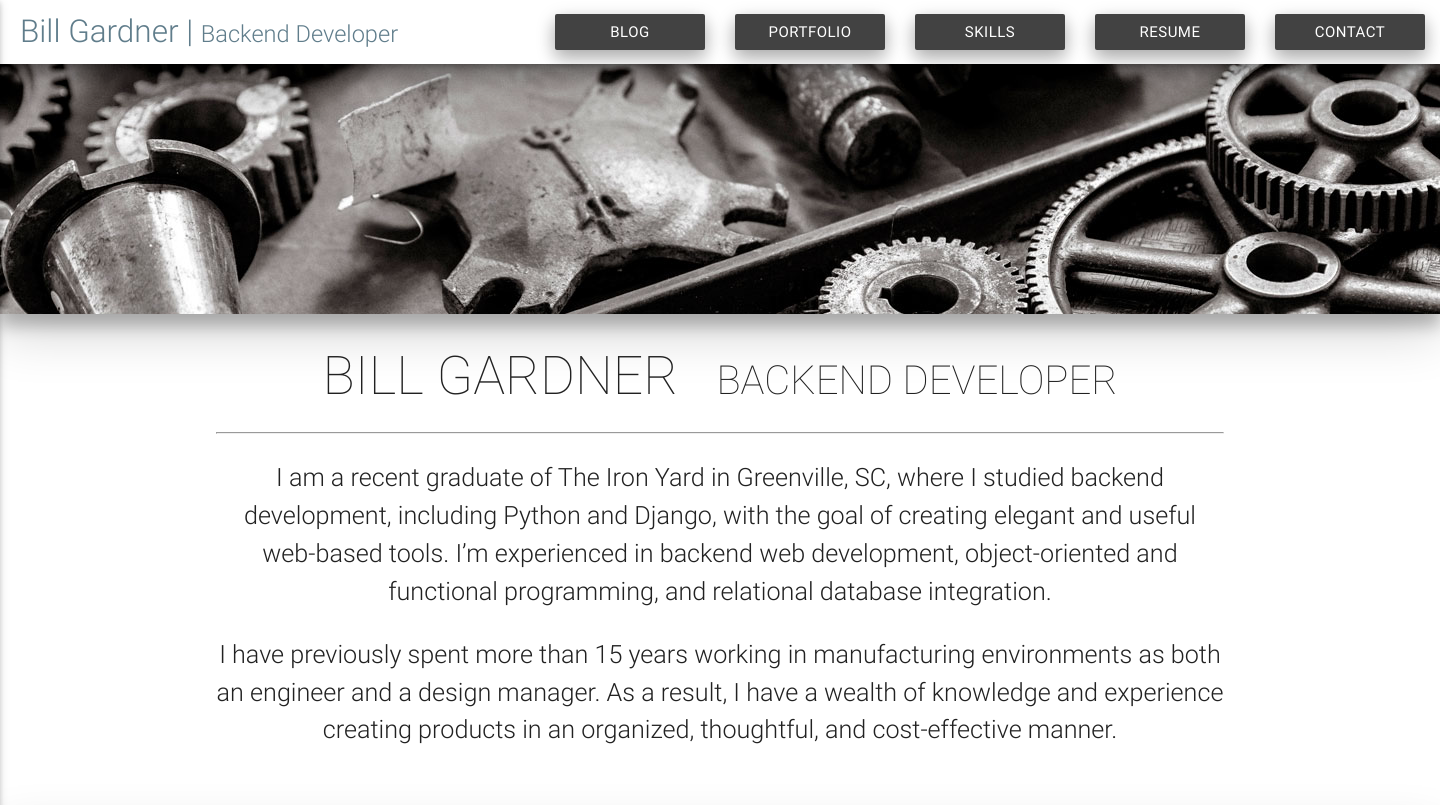
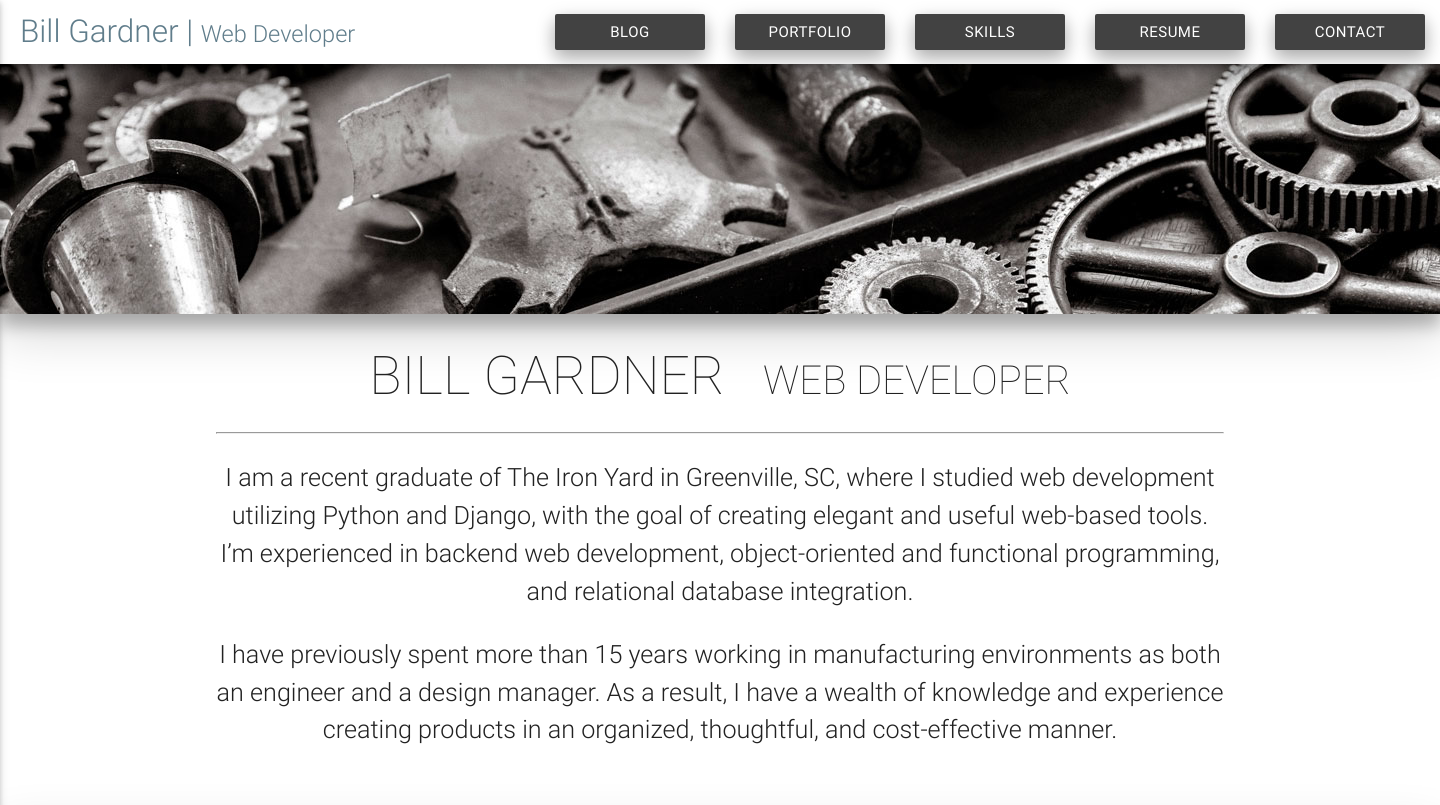
Before and after one commit to williamjohngardner/williamjgardner, a Django app: page / in a window 1440 px wide. Shown: the top 805 px of the page. Run offline with Django 3.2, Linux system fonts and the light colour scheme; some libraries are stand-ins or nearby versions.

```diff
--- a/templates/base.html
+++ b/templates/base.html
@@ -3,7 +3,7 @@
 <html>
   <head>
     <meta charset="utf-8">
-      <title>Bill Gardner | Backend Web Developer</title>
+      <title>Bill Gardner | Web Developer</title>
         <!--Import Google Icon Font-->
         <link href="http://fonts.googleapis.com/icon?family=Material+Icons" rel="stylesheet">
         <!--Import materialize.css-->
@@ -26,7 +26,7 @@
 <div class="navbar-fixed">
   <nav>
     <div class="nav-wrapper white z-depth-3">
-      <a id="logo" href="/" class="brand-logo blue-grey-text text-darken-1-text flow-text hide-on-small-only">Bill Gardner  |  <small>Backend Developer</small></a>
+      <a id="logo" href="/" class="brand-logo blue-grey-text text-darken-1-text flow-text hide-on-small-only">Bill Gardner  |  <small>Web Developer</small></a>
       <a href="#" data-activates="mobile-demo" class="button-collapse"><i class="material-icons blue-grey darken-1">menu</i></a>
         <ul id="buttons" class="right hide-on-med-and-down">
           <li><a id="btn" class="waves-effect grey darken-3 btn z-depth-2" href="http://www.williamjohngardner.com/blog">Blog</a></li>
--- a/templates/index.html
+++ b/templates/index.html
@@ -10,9 +10,9 @@
 {% endblock %}
 {% block about %}
 <div class="container">
-  <h2 class="center-align">BILL GARDNER &nbsp <small>BACKEND DEVELOPER</small></h2>
+  <h2 class="center-align">BILL GARDNER &nbsp <small>WEB DEVELOPER</small></h2>
   <hr>
-  <p class="flow-text center-align">I am a recent graduate of The Iron Yard in Greenville, SC, where I studied backend development,  including Python and Django, with the goal of creating elegant and useful web-based tools.   I’m experienced in backend web development, object-oriented and functional programming, and relational database integration.</p>
+  <p class="flow-text center-align">I am a recent graduate of The Iron Yard in Greenville, SC, where I studied web development utilizing Python and Django, with the goal of creating elegant and useful web-based tools.   I’m experienced in backend web development, object-oriented and functional programming, and relational database integration.</p>
   <p class="flow-text center-align">I have previously spent more than 15 years working in
   manufacturing environments as both an engineer and a design manager.  As a result, I have a wealth of knowledge and
   experience creating products in an organized, thoughtful, and cost-effective manner.</p>
```
Also changed, not shown: app/static/app/images/chb.jpg (added), app/static/app/images/dcdh.jpg (added).
